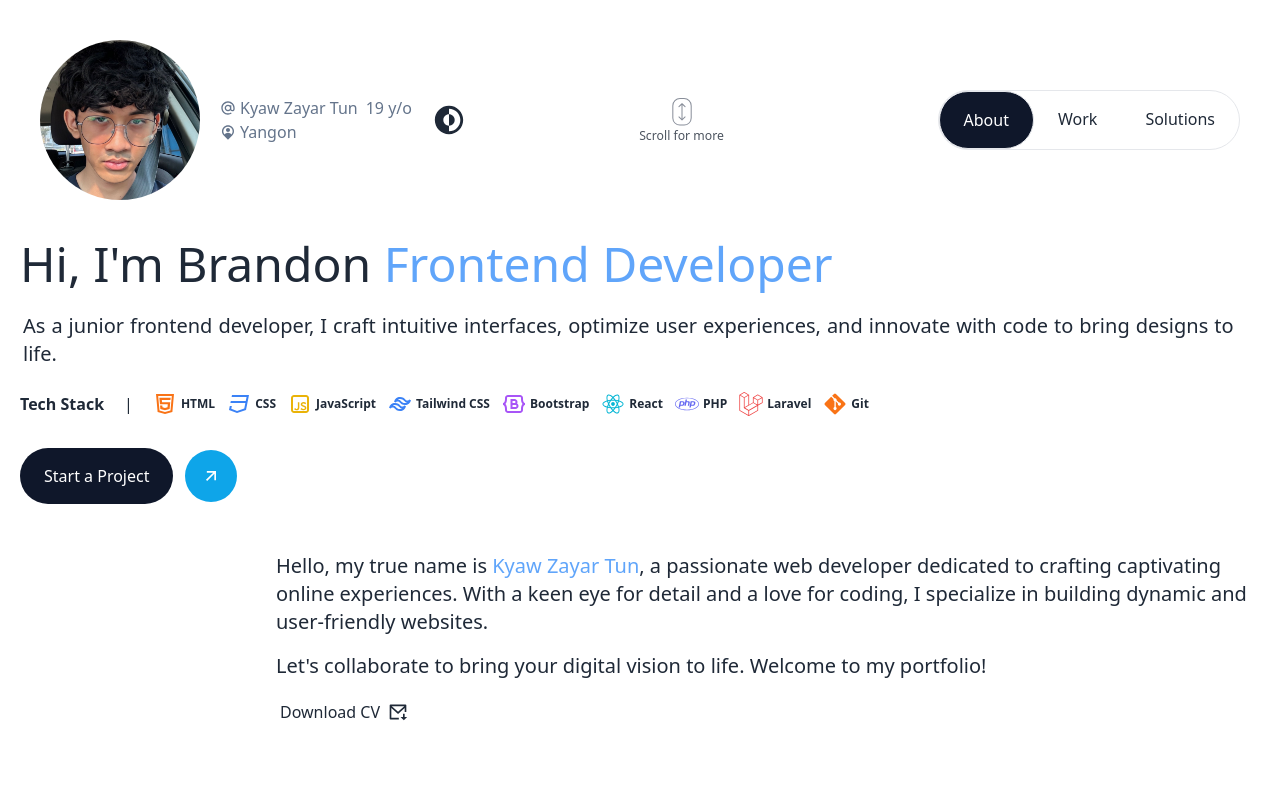
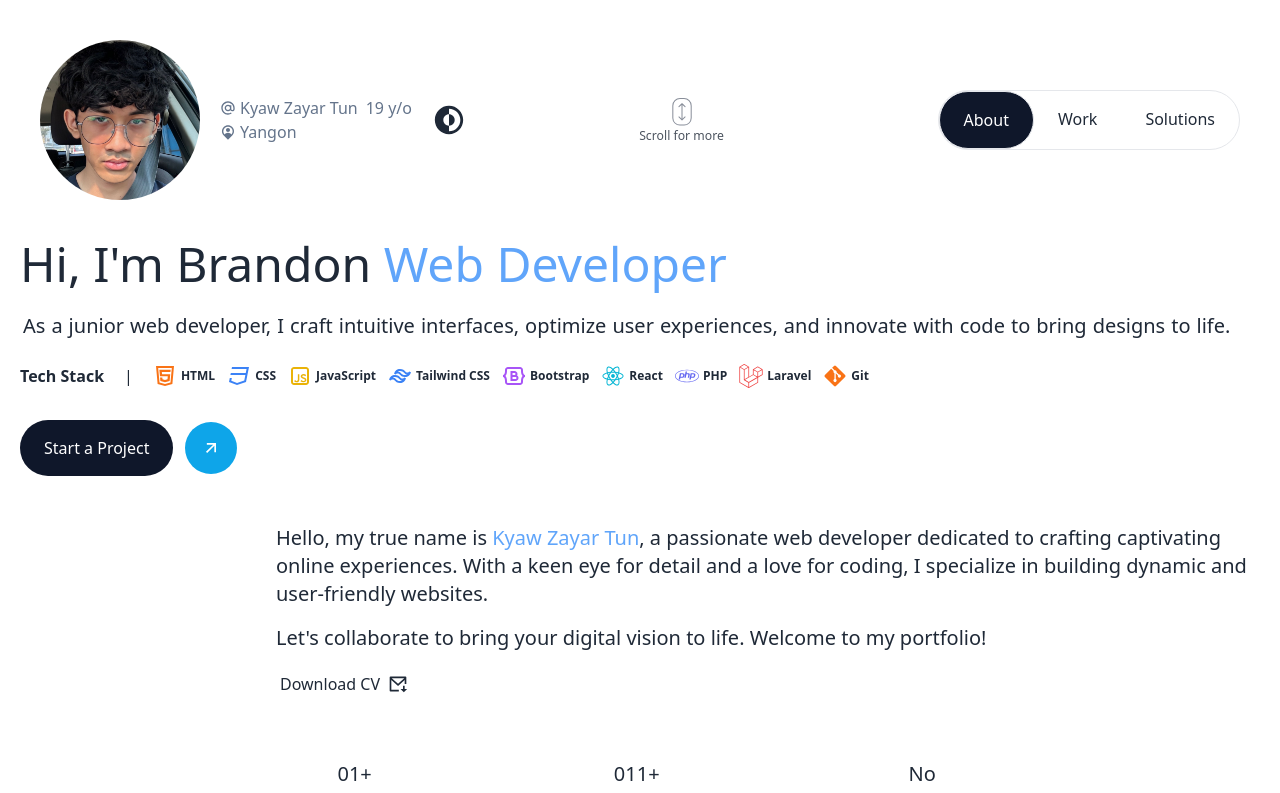
Before and after one commit to BrandonBlkk/my-portfolio, a React (Create React App) app: page / in a window 1280 px wide. Shown: the top 793 px of the page. Built offline with nearby package versions, Linux system fonts and the light colour scheme.

Commit message:
chore: edit text from hero section

```diff
--- a/src/components/Hero.jsx
+++ b/src/components/Hero.jsx
@@ -14,7 +14,7 @@ const Hero = () => {
         setYearExp(currentYear - startYear);
     });
 
-    const text = "As a junior frontend developer, I craft intuitive interfaces, optimize user experiences, and innovate with code to bring designs to life.";
+    const text = "As a junior web developer, I craft intuitive interfaces, optimize user experiences, and innovate with code to bring designs to life.";
     const words = text.split(" ");
 
     // Variants for animation
@@ -93,7 +93,7 @@ const Hero = () => {
                             variants={flipEffect}
                         >
                             Hi, I'm Brandon{" "}
-                            <span className="skills text-blue-400">Frontend Developer</span>
+                            <span className="skills text-blue-400">Web Developer</span>
                         </motion.h2>
                         <h4 className="text-base my-6 sm:text-xl">
                             {words.map((word, index) => (
```
